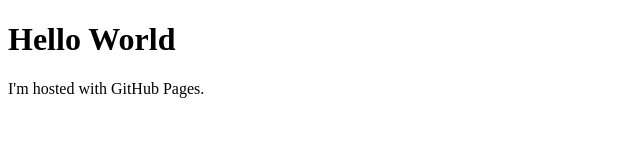
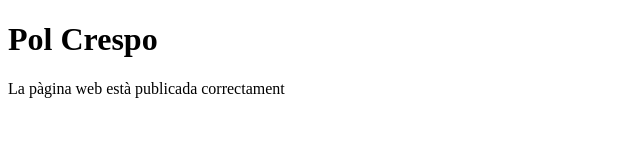
Before and after one commit to PolCrespo5/PolCrespo5.github.io, a plain HTML site: page index.html in a window 1280 px wide. Shown: the whole page, without its empty margins (0-640 px from the left). Drawn offline with Linux system fonts and the light colour scheme.

Commit message:
Canvis en el cos de la pàgina

```diff
--- a/index.html
+++ b/index.html
@@ -1,7 +1,7 @@
 <!DOCTYPE html>
 <html>
 <body>
-<h1>Hello World</h1>
-<p>I'm hosted with GitHub Pages.</p>
+<h1>Pol Crespo</h1>
+<p>La pàgina web està publicada correctament</p>
 </body>
 </html>
```
